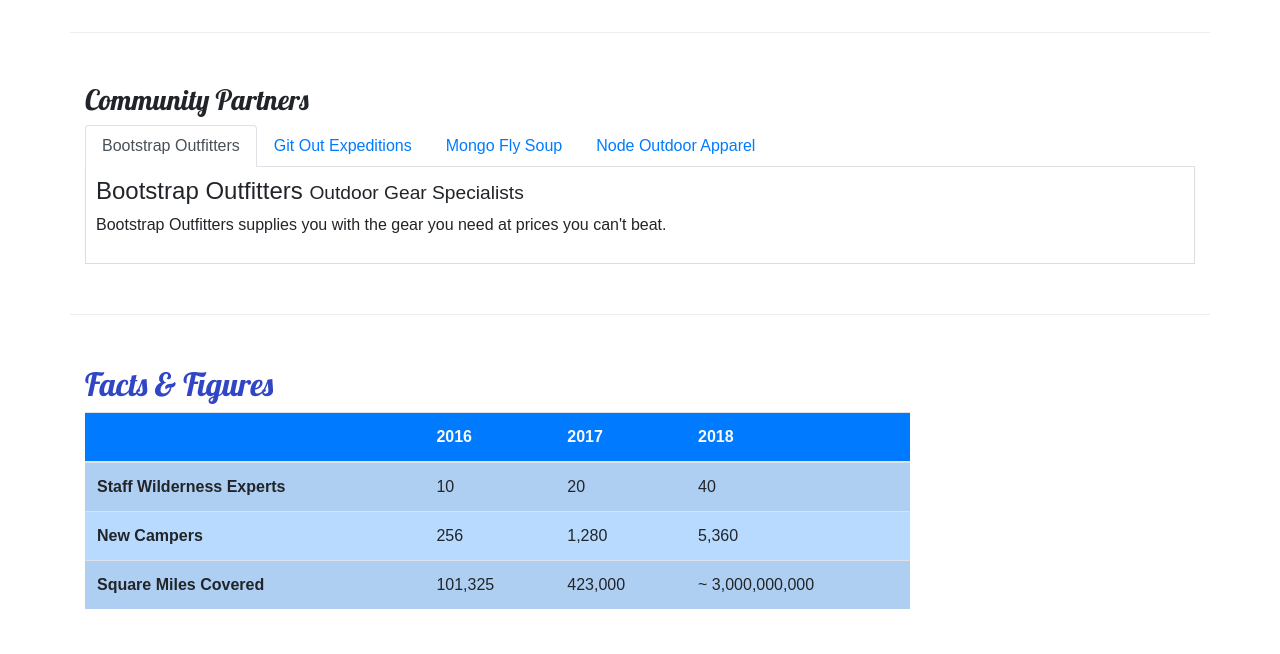
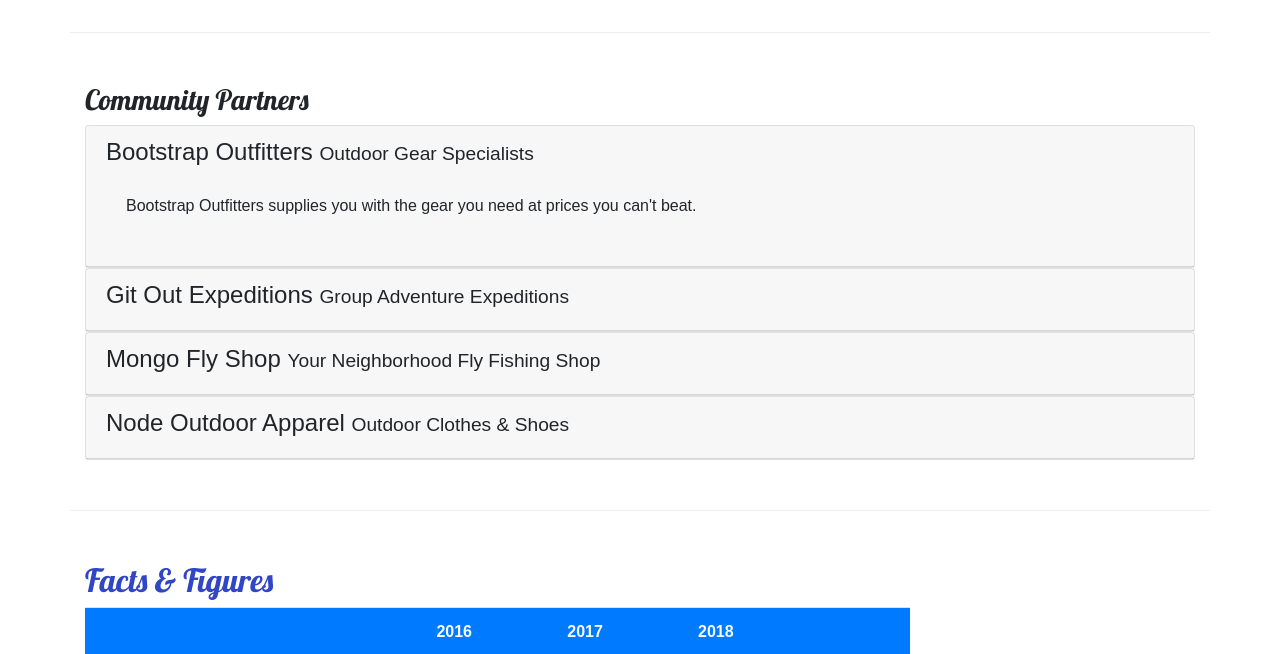
Before and after one commit to conorforrester/Nucamp-Website, a website: page aboutus.html in a window 1280 px wide. Shown: the part 860-1514 px from the top of the page. Drawn offline with nearby package versions, Linux system fonts and the light colour scheme.

Commit message:
AboutUs page: Take out <ul> and add accordion to Community Partners section

```diff
--- a/aboutus.html
+++ b/aboutus.html
@@ -106,36 +106,62 @@
         <div class="row row-content">
             <div class="col">
                 <h3>Community Partners</h3>
-                <ul class="nav nav-tabs">
-                    <li class="nav-item">
-                        <a class="nav-link active" href="#bootstrap" role="tab" data-toggle="tab">Bootstrap Outfitters</a>
-                    </li>
-                    <li class="nav-item">
-                        <a class="nav-link" href="#git" role="tab" data-toggle="tab">Git Out Expeditions</a>
-                    </li>
-                    <li class="nav-item">
-                        <a class="nav-link" href="#mongo" role="tab" data-toggle="tab">Mongo Fly Soup</a>
-                    </li>
-                    <li class="nav-item">
-                        <a class="nav-link" href="#node" role="tab" data-toggle="tab">Node Outdoor Apparel</a>
-                    </li>
-                </ul>
-                <div class="tab-content">
-                    <div role="tabpanel" class="tab-pane fade show active" id="bootstrap">
-                        <h4>Bootstrap Outfitters <small>Outdoor Gear Specialists</small></h4>
-                        <p class="d-none d-sm-block">Bootstrap Outfitters supplies you with the gear you need at prices you can't beat.</p>
+                <div id="accordion">
+                    <div class="card">
+                        <div class="card-header" role="tab">
+                            <h4>
+                                <a data-toggle="collapse" data-target="#bootstrap">
+                                    Bootstrap Outfitters <small>Outdoor Gear Specialists</small>
+                                </a>
+                            </h4>
+                            <div class="collapse show" id="bootstrap" data-parent="#accordion">
+                                <div class="card-body">
+                                    <p class="d-none d-sm-block">Bootstrap Outfitters supplies you with the gear you need at prices you can't beat.</p>
+                                </div>
+                            </div>
+                        </div>
                     </div>
-                    <div role="tabpanel" class="tab-pane fade" id="git">
-                        <h4>Git Out Expeditions <small>Group Adventure Expeditions</small></h4>
-                        <p class="d-none d-sm-block">Join Git Out Expeditions to explore new horizons with a group of other adventurers!</p>
+                    <div class="card">
+                        <div class="card-header" role="tab">
+                            <h4>
+                                <a class="collapsed" data-toggle="collapse" data-target="#git">
+                                    Git Out Expeditions <small>Group Adventure Expeditions</small>
+                                </a>
+                            </h4>
+                            <div class="collapse" id="git" data-parent="#accordion">
+                                <div class="card-body">
+                                    <p class="d-none d-sm-block">Join Git Out Expeditions to explore new horizons with a group of other adventurers!</p>
+                                </div>
+                            </div>
+                        </div>
                     </div>
-                    <div role="tabpanel" class="tab-pane fade" id="mongo">
-                        <h4>Mongo Fly Shop <small>Your Neighborhood Fly Fishing Shop</small></h4>
-                        <p class="d-none d-sm-block">Need a new fishing pole, a tacklebox, or flies of all kinds? Stop by Mongo Fly Shop.</p>
+                    <div class="card">
+                        <div class="card-header" role="tab">
+                            <h4>
+                                <a class="collapsed" data-toggle="collapse" data-target="#mongo">
+                                    Mongo Fly Shop <small>Your Neighborhood Fly Fishing Shop</small>
+                                </a>
+                            </h4>
+                            <div class="collapse" id="mongo" data-parent="#accordion">
+                                <div class="card-body">
+                                    <p class="d-none d-sm-block">Need a new fishing pole, a tacklebox, or flies of all kinds? Stop by Mongo Fly Shop.</p>
+                                </div>
+                            </div>
+                        </div>
                     </div>
-                    <div role="tabpanel" class="tab-pane fade" id="node">
-                        <h4>Node Outdoor Apparel <small>Outdoor Clothes & Shoes</small></h4>
-                        <p class="d-none d-sm-block">From polar fleeces to swimsuits, hiking boots to waders, a visit to Node will be sure to get you covered.</p>
+                    <div class="card">
+                        <div class="card-header" role="tab">
+                            <h4>
+                                <a class="collapsed" data-toggle="collapse" data-target="#node">
+                                    Node Outdoor Apparel <small>Outdoor Clothes & Shoes</small>
+                                </a>
+                            </h4>
+                            <div class="collapse" id="node" data-parent="#accordion">
+                                <div class="card-body">
+                                    <p class="d-none d-sm-block">From polar fleeces to swimsuits, hiking boots to waders, a visit to Node will be sure to get you covered.</p>
+                                </div>
+                            </div>
+                        </div>
                     </div>
                 </div>
             </div>
```
Also changed, not shown: Screenshots/Assignment1_LG_Viewport.png (renamed from LG_Viewport.png), Screenshots/Assignment1_XS_Viewport.png (renamed from XS_Viewport.png), Screenshots/Week2Assignment.png (renamed from Week2Assignment.png).
